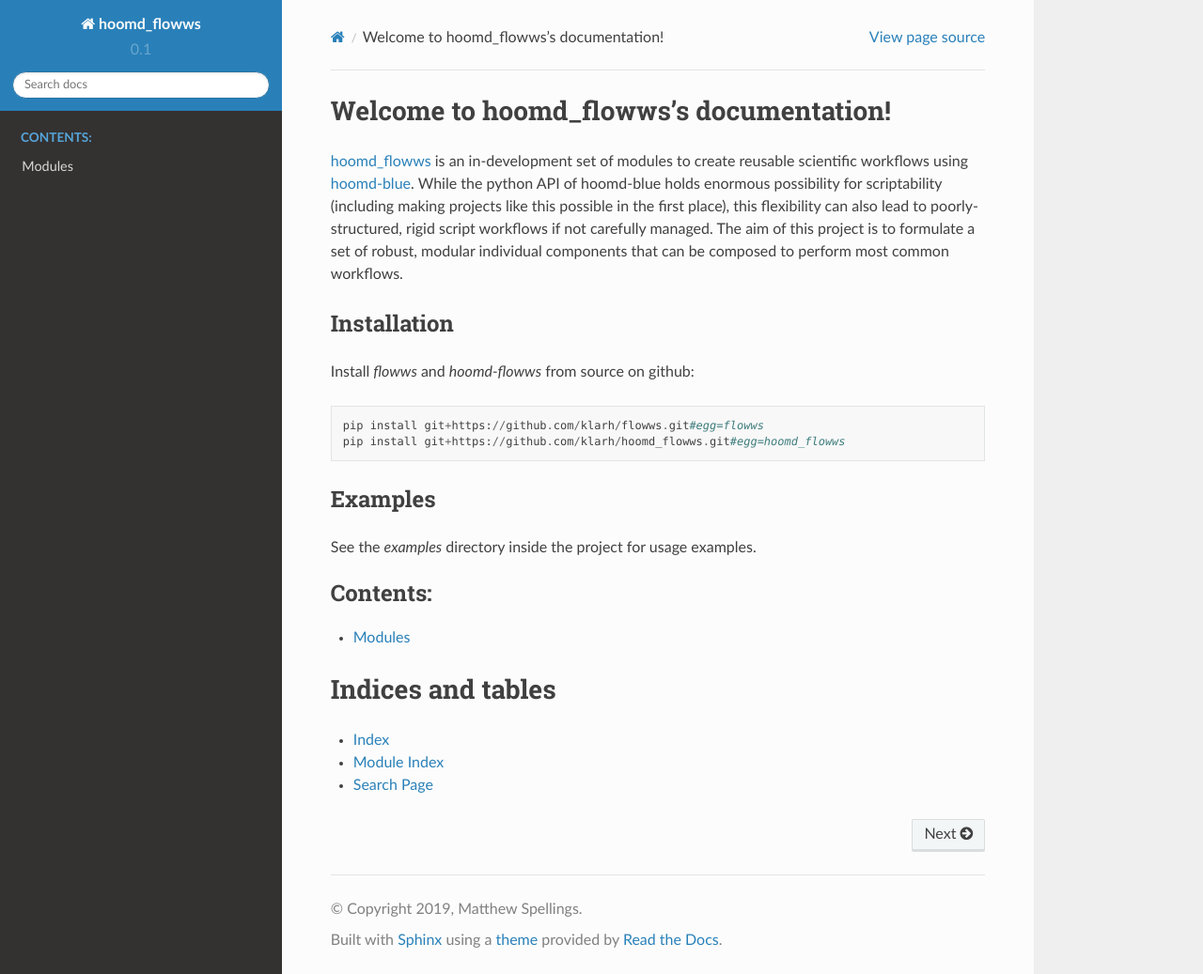
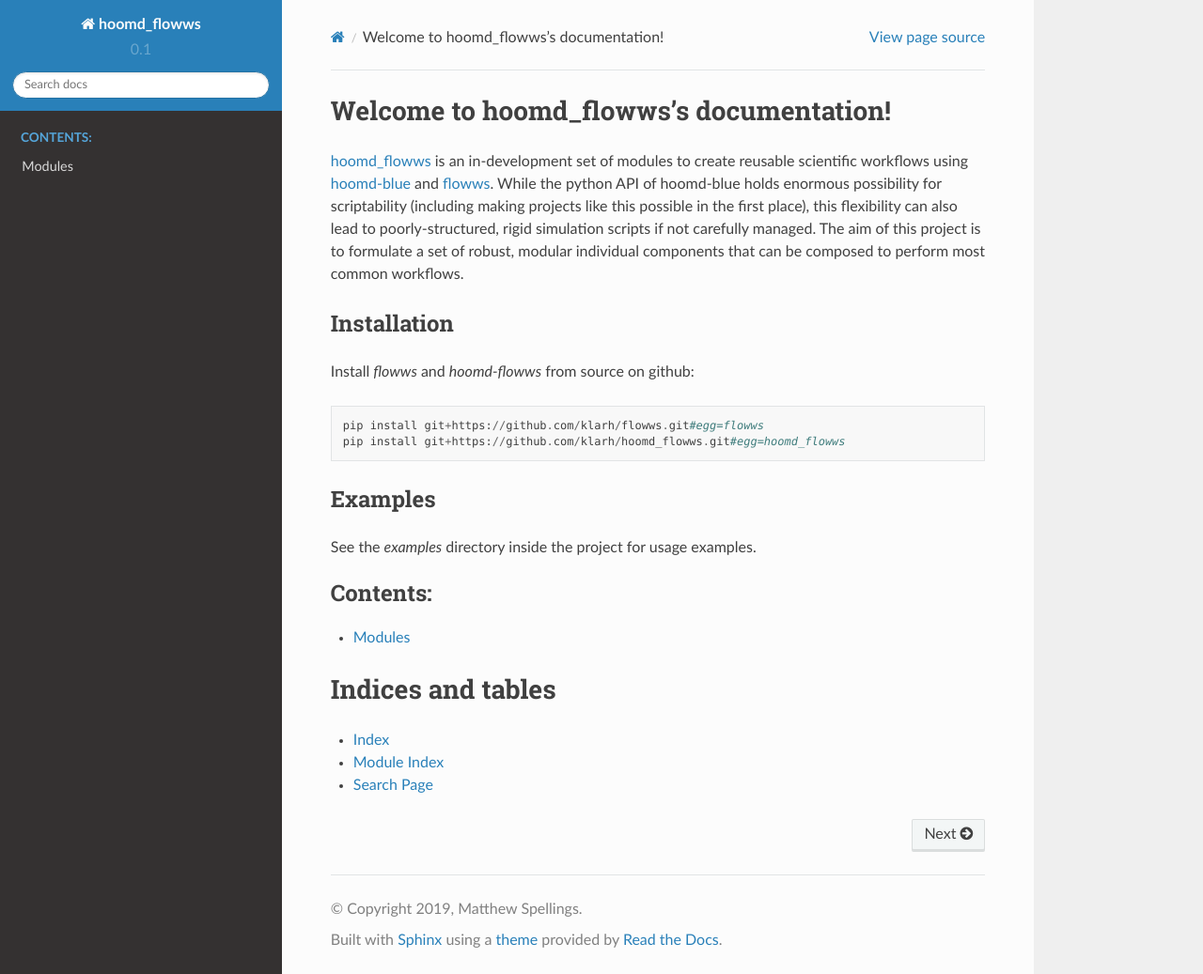
Before and after one commit to klarh/hoomd_flowws, a Sphinx documentation site: the page built from doc/source/index.rst, in a window 1280 px wide and 1037 px high. Shown: the whole window at 94% size. Built offline with Sphinx 7.4.7 and the Read the Docs theme 2.0.0, drawn with Linux system fonts in a browser that asks for light colours.

Commit message:
Add link to flowws on front documentation page

```diff
--- a/doc/source/index.rst
+++ b/doc/source/index.rst
@@ -3,13 +3,14 @@ Welcome to hoomd_flowws's documentation!
 
 `hoomd_flowws <https://github.com/klarh/hoomd_flowws>`_ is an
 in-development set of modules to create reusable scientific workflows
-using `hoomd-blue <https://github.com/glotzerlab/hoomd-blue>`_. While
-the python API of hoomd-blue holds enormous possibility for
-scriptability (including making projects like this possible in the
-first place), this flexibility can also lead to poorly-structured,
-rigid script workflows if not carefully managed. The aim of this
-project is to formulate a set of robust, modular individual components
-that can be composed to perform most common workflows.
+using `hoomd-blue <https://github.com/glotzerlab/hoomd-blue>`_ and
+`flowws <https://github.com/klarh/flowws>`_. While the python API of
+hoomd-blue holds enormous possibility for scriptability (including
+making projects like this possible in the first place), this
+flexibility can also lead to poorly-structured, rigid simulation scripts
+if not carefully managed. The aim of this project is to formulate a
+set of robust, modular individual components that can be composed to
+perform most common workflows.
 
 Installation
 ------------
```
